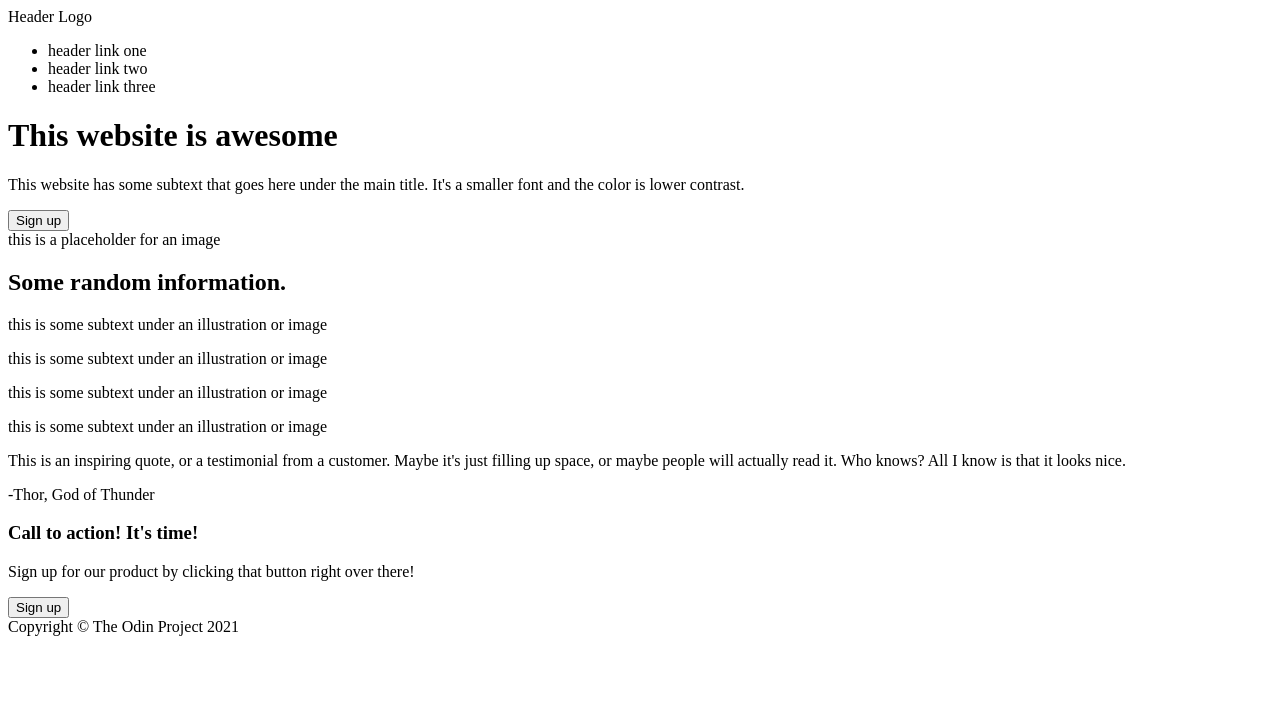
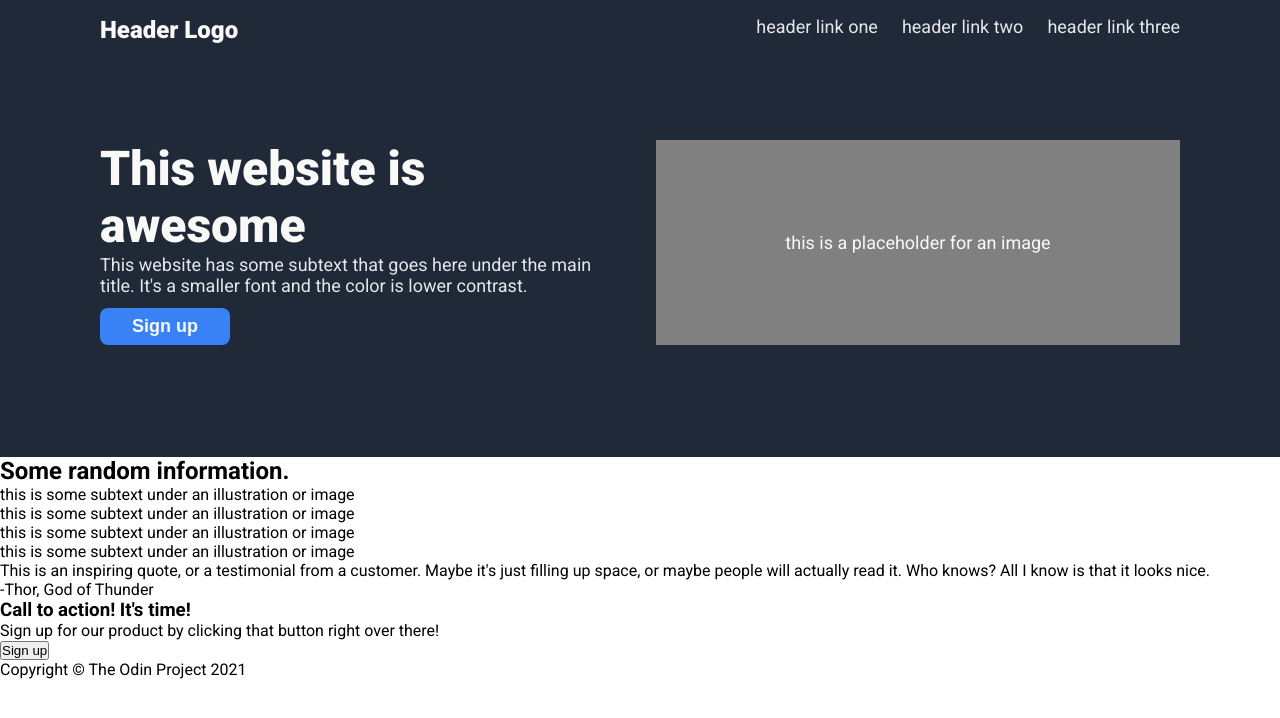
Before and after one commit to VicLourenco40/odin-landing-page, a plain HTML site: page index.html in a window 1280 px wide. Drawn offline with Linux system fonts and the light colour scheme.

Commit message:
Add styling to header (nav + hero)

```diff
--- a/index.html
+++ b/index.html
@@ -3,22 +3,27 @@
   <head>
     <meta charset="utf-8">
     <meta name="viewport" content="width=device-width, initial-scale=1.0">
+    <link rel="stylesheet" href="./style.css">
     <title>Odin Landing Page</title>
   </head>
   <body>
     <header>
       <nav>
-        Header Logo
-        <ul>
+        <div class="header-logo">Header Logo</div>
+        <ul class="header-links">
           <li>header link one</li>
           <li>header link two</li>
           <li>header link three</li>
         </ul>
       </nav>
-      <h1>This website is awesome</h1>
-      <p>This website has some subtext that goes here under the main title. It's a smaller font and the color is lower contrast.</p>
-      <button>Sign up</button>
-      <div>this is a placeholder for an image</div>
+      <div class="hero">
+        <div class="hero-left">
+          <h1>This website is awesome</h1>
+          <p>This website has some subtext that goes here under the main title. It's a smaller font and the color is lower contrast.</p>
+          <button>Sign up</button>
+        </div>
+        <div class="hero-image">this is a placeholder for an image</div>
+      </div>
     </header>
     <main>
       <section>
--- /dev/null
+++ b/style.css
@@ -0,0 +1,83 @@
+@import url('https://fonts.googleapis.com/css2?family=Roboto:ital,wght@0,400;0,700;0,900;1,300&display=swap');
+
+:root {
+  --blue: #3882f6;
+  --dark-blue: #1f2937;
+  --white: #f9faf8;
+  --gray: #e5e7eb;
+}
+
+* {
+  box-sizing: border-box;
+  padding: 0;
+  margin: 0;
+}
+
+body {
+  font-family: "Roboto", sans-serif;
+}
+
+header {
+  background: var(--dark-blue);
+  color: var(--white);
+  font-size: 18px;
+  padding: 16px 32px;
+}
+
+nav {
+  max-width: 1080px;
+  margin: 0 auto;
+  display: flex;
+  justify-content: space-between;
+}
+
+.header-logo {
+  font-size: 24px;
+  font-weight: 900;
+}
+
+.header-links {
+  color: var(--gray);
+  list-style: none;
+  display: flex;
+  gap: 24px;
+}
+
+.hero {
+  max-width: 1080px;
+  margin: 0 auto;
+  padding: 96px 0;
+  display: flex;
+  gap: 32px;
+}
+
+.hero-left, .hero-image {
+  flex: 1;
+}
+
+.hero-left h1 {
+  font-size: 48px;
+  font-weight: 900;
+}
+
+.hero-left p {
+  color: var(--gray);
+  margin-bottom: 12px;
+}
+
+.hero-left button {
+  color: var(--white);
+  background: var(--blue);
+  border: none;
+  border-radius: 8px;
+  font-size: 18px;
+  font-weight: 700;
+  padding: 8px 32px;
+}
+
+.hero-image {
+  background: gray;
+  display: flex;
+  justify-content: center;
+  align-items: center;
+}
```
